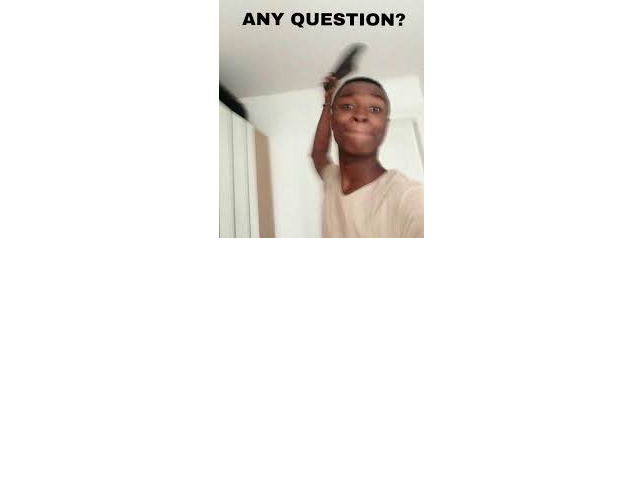
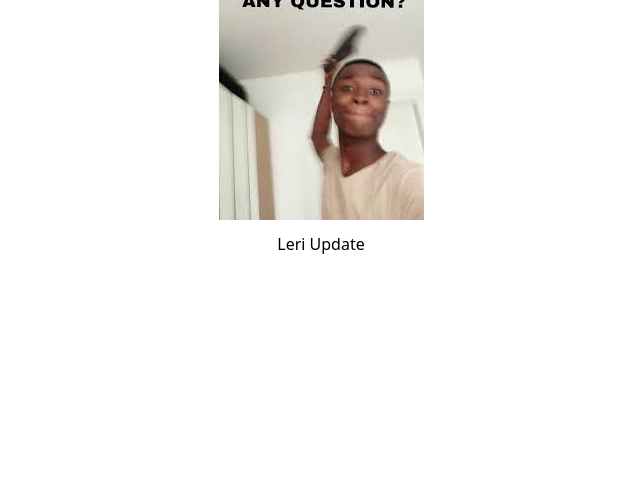
Before and after one commit to fauzanalhfzh/lemmes-web, a website: page index.html in a window 1280 px wide. Shown: the part 311-800 px from the top of the page, without its empty margins (319-959 px from the left). Drawn offline with Linux system fonts and the light colour scheme.

Commit message:
update index leri

```diff
--- a/index.html
+++ b/index.html
@@ -1,15 +1,19 @@
 <!DOCTYPE html>
 <html lang="en">
+
 <head>
   <meta charset="UTF-8" />
   <meta name="viewport" content="width=device-width, initial-scale=1.0" />
   <title>Lemmes web</title>
   <link href="./src/output.css" rel="stylesheet" />
 </head>
+
 <body>
   <div class="flex flex-col gap-3 justify-center items-center h-screen">
     <h1 class="italic text-4xl font-bold text-blue-700">lemmes Web</h1>
     <img src="src/images.jpg" />
+    Leri Update
   </div>
 </body>
+
 </html>
```
Lines whose indentation alone changed are shown as unchanged.
